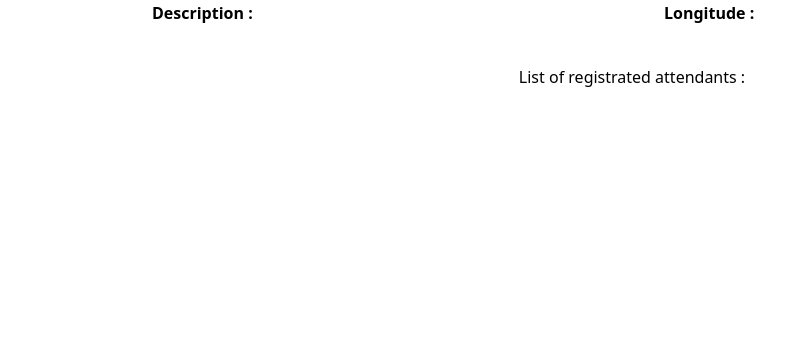
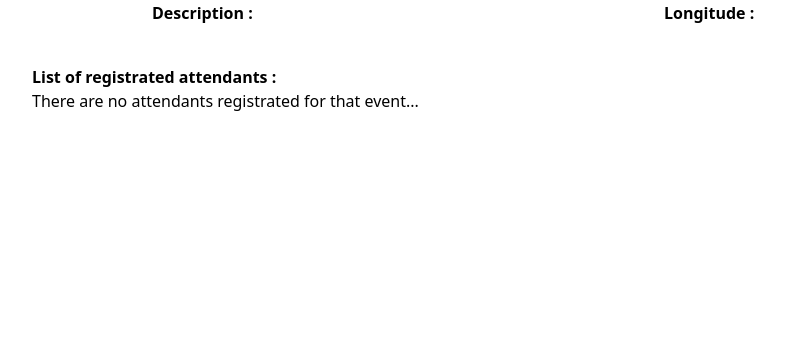
Before and after one commit to JeremyCheron/projet-sortir, a Symfony app: template templates/event/details.html.twig in a window 1280 px wide. Shown: the part 392-745 px from the top of the page, without its empty margins (8-793 px from the left). Run offline with Twig, Linux system fonts and the light colour scheme; the template is opened without the code that fills it, so the values that code supplies are empty; style sheets or scripts are compiled from the project's sources; some libraries are stand-ins or nearby versions.

Commit message:
Update : - EventController method showDetails -twigs.html : addEvent + details

```diff
--- a/src/Controller/EventController.php
+++ b/src/Controller/EventController.php
@@ -34,12 +34,14 @@
         ]);
     }
 
-    #[Route('/details/2', name: 'details')]
+    #[Route('/2', name: 'details')]
 
     public function showDetails(EventRepository $ep):Response{
         $event= $ep->find(2);
+        $attendants= $this->getUser();
         return $this->render('event/details.html.twig', [
-            'event'=>$event
+            'event'=>$event,
+            'attendants'=>$attendants
         ]);
 
     }
--- a/templates/event/addEvent.html.twig
+++ b/templates/event/addEvent.html.twig
@@ -61,6 +61,7 @@
                 {{ form_label(newEventForm.place, 'Place', {'label_attr': {'class': 'block text-gray-700 font-bold mb-2'}}) }}
                 {{ form_widget(newEventForm.place, {'attr': {'class': 'form-input rounded-md shadow-sm'}}) }}
                 {{ form_errors(newEventForm.place) }}
+                <a href="{{ path('app_place_new') }}"><i class="fa-solid fa-plus bg-blue-500 border border-blue-500 rounded-full p-1 text-white font-bold mx-2"></i></a>
             </div>
             <div class="my-4">
 
--- a/templates/event/details.html.twig
+++ b/templates/event/details.html.twig
@@ -21,7 +21,7 @@
             </div>
             <div class="flex">
                 <p  class ="mr-8 font-bold">Attendants : </p>
-                <p>{{ event.maxRegistrations }}</p>
+                <p>{{ event.attendants.count }}/{{ event.maxRegistrations }}</p>
             </div>
             <div class="flex">
                 <p  class ="mr-8 font-bold">Duration : </p>
@@ -59,7 +59,27 @@
             </div>
         </div>
     </div>
-    <div class="text-center justify-center items-center mx-auto my-10">
-        <h2> List of registrated attendants : </h2>
+    <div class="justify-center items-center m-10">
+        <h2 class="font-bold"> List of registrated attendants : </h2>
+        {% if (event.attendants.count == 0) %}
+        <p> There are no attendants registrated for that event...</p>
+        {% else %}
+        <table class="table-auto border border-gray-200 my-8">
+            <thead class="bg-gray-100 ">
+            <tr>
+                <th class="border-collapse border border-black w-auto px-8">Nickname</th>
+                <th class="border-collapse border border-black w-3/4">Full name</th>
+            </tr>
+            </thead>
+            <tbody>
+            {% for attendant in attendants %}
+                <tr class="h-20 md:h-12 text-center {{ loop.index % 2 == 0 ? 'bg-gray-100' : '' }}">
+                    <td class="border-collapse border border-black">{{ attendant.nickname | upper }}</td>
+                    <td class="border-collapse border border-black">{{ attendant. firstname | capitalize}} {{ attendant.lastname | upper }}</td>
+                </tr>
+            {% endfor %}
+            </tbody>
+        </table>
+        {% endif %}
     </div>
 {% endblock %}
```
Also changed, not shown: templates/newEvent/index.html.twig (deleted).
